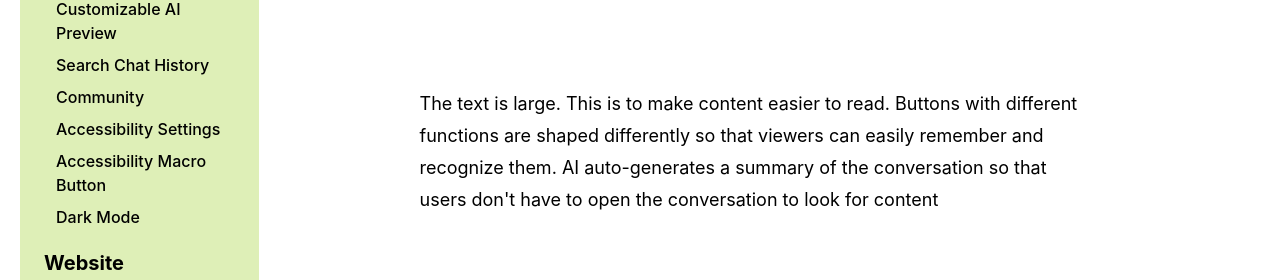
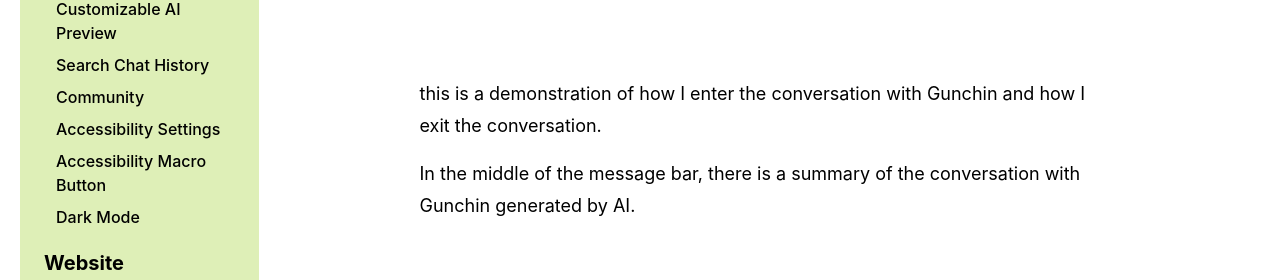
Before and after one commit to chloe-baek/accessibee, a React (Create React App) app: page /website/chat in a window 1280 px wide. Shown: the part 484-764 px from the top of the page. Built offline with nearby package versions, Linux system fonts and the light colour scheme; grey boxes are pictures that could not be loaded.

Commit message:
final contents

```diff
--- a/src/components/ModelTop.jsx
+++ b/src/components/ModelTop.jsx
@@ -5,9 +5,7 @@ function NewLine(props) {
   const text = props.text;
   return text
     .split('\n')
-    .map((str) => (
-      <p className='py-3 text-lg leading-8 w-2/3 max-w-5xl'>{str}</p>
-    ));
+    .map((str) => <p className='py-2 text-lg leading-8'>{str}</p>);
 }
 
 export default function ModelTop({ title, src, para1 }) {
@@ -32,8 +30,9 @@ export default function ModelTop({ title, src, para1 }) {
           <source src={src} type='video/mp4' />
         </video>
       </div>
-
-      <NewLine text={para1} />
+      <div className=' w-2/3 max-w-5xl'>
+        <NewLine text={para1} />
+      </div>
     </m.section>
   );
 }
--- a/src/components/Nav.jsx
+++ b/src/components/Nav.jsx
@@ -8,9 +8,8 @@ export default function Nav() {
   const mainClassName =
     'list-item list-none text-base font-bold mt-4 pl-0 py-0 md:pl-1 md:py-1 md:text-xl';
 
-  // dark:hover:border-[#286074] dark:focus:border-[#286074]
   const subClassName =
-    'list-item list-none text-sm font-medium pl-1 my-2 hover:border-l-2 hover:border-[#f0ab56] hover:font-bold focus:border-l-2 focus:border-[#f0ab56] focus:font-bold md:text-base md:pl-4 active:border-[#f0ab56] active:font-bold ';
+    'list-item list-none text-sm font-medium pl-1 my-2 hover:border-l-2 hover:border-[#f0ab56] hover:font-bold focus:border-l-2 focus:border-[#f0ab56] focus:font-bold md:text-base md:pl-4 dark:hover:border-[#286074] dark:focus:border-[#286074]';
 
   const changeImg = darkMode ? 'blue' : 'yellow';
   const imgUrl = `/img/magjay_${changeImg}.png`;
--- a/src/pages/website/Chat.jsx
+++ b/src/pages/website/Chat.jsx
@@ -7,7 +7,7 @@ export default function Chat() {
       title={'Chat Page'}
       src={'/video/website/chat.mp4'}
       para1={
-        "The text is large. This is to make content easier to read. Buttons with different functions are shaped differently so that viewers can easily remember and recognize them. AI auto-generates a summary of the conversation so that users don't have to open the conversation to look for content"
+        'this is a demonstration of how I enter the conversation with Gunchin and how I exit the conversation.\n In the middle of the message bar, there is a summary of the conversation with Gunchin generated by AI.'
       }
     ></ModelTop>
   );
--- a/src/pages/website/Color.jsx
+++ b/src/pages/website/Color.jsx
@@ -7,7 +7,7 @@ export default function Color() {
       title={'Color Scheme'}
       src={'/video/website/color_scheme.mp4'}
       para1={
-        "The text is large. This is to make content easier to read. Buttons with different functions are shaped differently so that viewers can easily remember and recognize them. AI auto-generates a summary of the conversation so that users don't have to open the conversation to look for content"
+        'This is how a color-blind person can select and apply red-blue color scheme to the page if orange-and-red does not fit him.'
       }
     ></ModelTop>
   );
--- a/src/pages/website/Notepad.jsx
+++ b/src/pages/website/Notepad.jsx
@@ -7,7 +7,7 @@ export default function Notepad() {
       title={'Notepad'}
       src={'/video/website/notepad.mp4'}
       para1={
-        "The text is large. This is to make content easier to read. Buttons with different functions are shaped differently so that viewers can easily remember and recognize them. AI auto-generates a summary of the conversation so that users don't have to open the conversation to look for content"
+        'notepad is for people with cognitive disabilities who forget things frequently.\n This helps them remember things.'
       }
     ></ModelTop>
   );
--- a/src/pages/website/Screen.jsx
+++ b/src/pages/website/Screen.jsx
@@ -7,7 +7,7 @@ export default function Screen() {
       title={'Screen Orientation'}
       src={'/video/website/screen_orientation.mp4'}
       para1={
-        "The text is large. This is to make content easier to read. Buttons with different functions are shaped differently so that viewers can easily remember and recognize them. AI auto-generates a summary of the conversation so that users don't have to open the conversation to look for content"
+        'This is the demonstration of screen orientation. People with different blindness can change the screen orientation according to theri type of blindness.\n For peripheral blindness, all the components will be squeezed to the centre. \n For central blindness, all components will be pushed to the sides and the centre will be a blank.'
       }
     ></ModelTop>
   );
--- a/src/pages/website/SearchWeb.jsx
+++ b/src/pages/website/SearchWeb.jsx
@@ -7,7 +7,7 @@ export default function SearchWeb() {
       title={'Search'}
       src={'/video/website/search.mp4'}
       para1={
-        "The text is large. This is to make content easier to read. Buttons with different functions are shaped differently so that viewers can easily remember and recognize them. AI auto-generates a summary of the conversation so that users don't have to open the conversation to look for content"
+        "Users can click on 'condition' to add more information. This can make their search results more precise."
       }
     ></ModelTop>
   );
```
